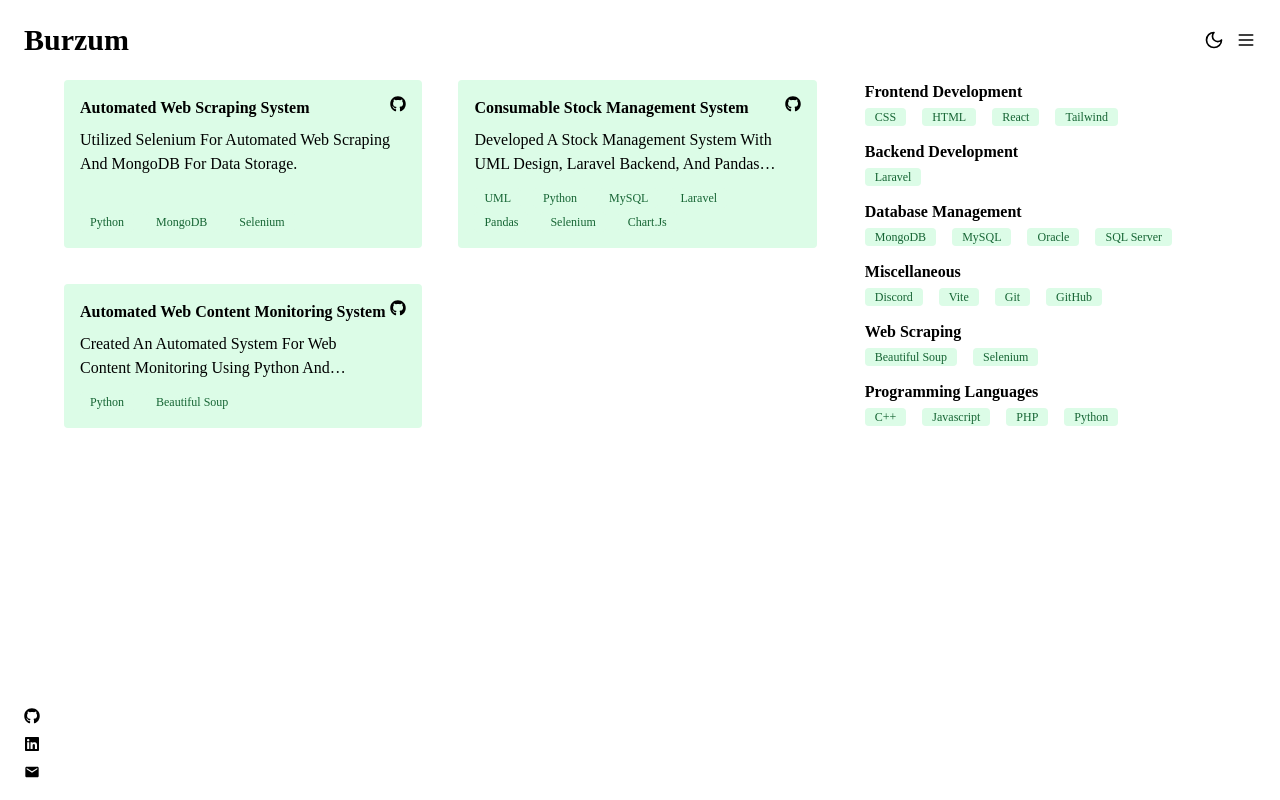
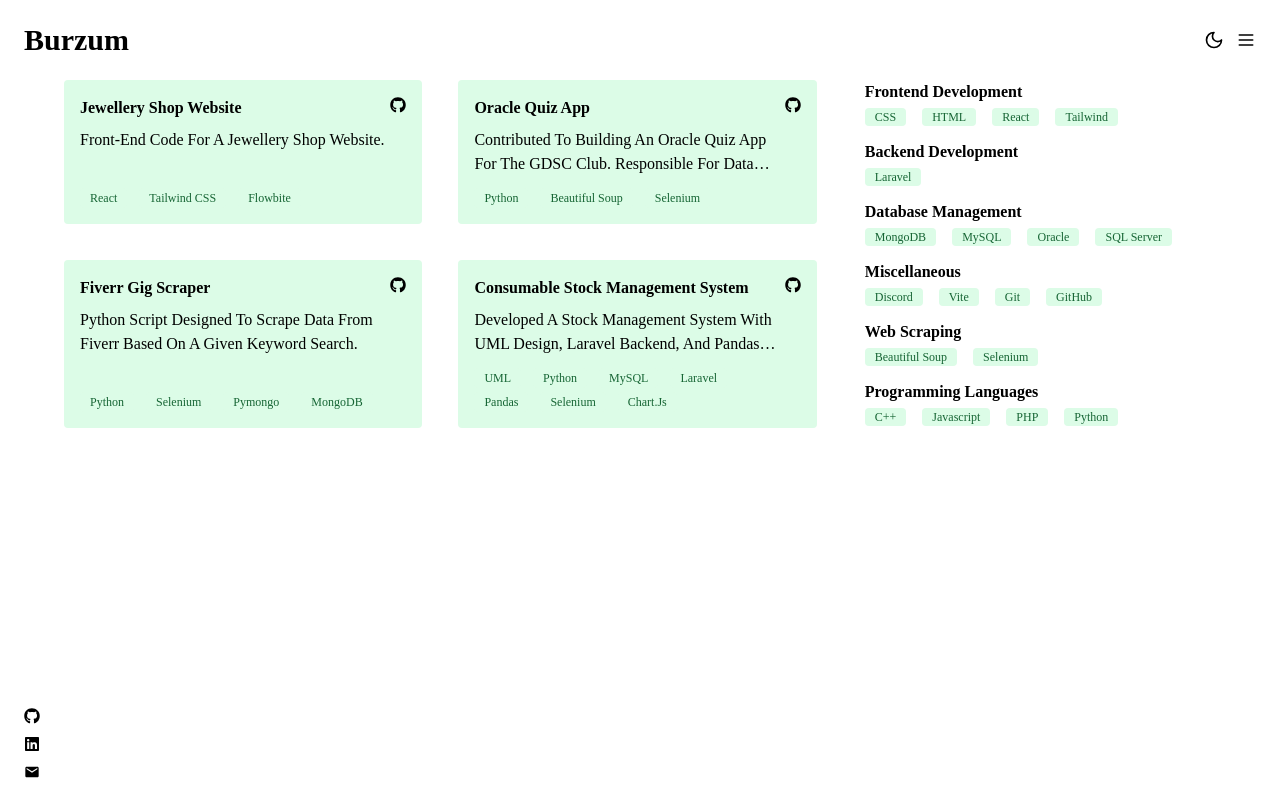
Before and after one commit to yemery/my-portfolio, a React (Vite) app: page /projects in a window 1280 px wide. Built offline with nearby package versions, Linux system fonts and the light colour scheme.

Commit message:
Added disabled btn on condition

```diff
--- a/src/assets/data/sitedata.js
+++ b/src/assets/data/sitedata.js
@@ -7,26 +7,45 @@ const navbarItems = [
 
 const projects = [
   {
-    "name": "Automated Web Scraping System",
-    "description": "Utilized Selenium for automated web scraping and MongoDB for data storage.",
-    "tools": ["Python", "MongoDB", "Selenium"],
-    "githubLink": "https://github.com/your_username/automated-web-scraping"
+    name: "Jewellery Shop Website",
+    description:
+      "Front-end code for a Jewellery Shop Website. ",
+    tools: ["React", "Tailwind CSS", "Flowbite"],
+    githubLink: "https://github.com/yemery/bijou-site",
   },
   {
-    "name": "Consumable Stock Management System",
-    "description": "Developed a stock management system with UML design, Laravel backend, and Pandas for data handling.",
-    "tools": ["UML", "Python", "MySQL", "Laravel", "Pandas", "Selenium", "Chart.js"],
-    "githubLink": "https://github.com/your_username/consumable-stock-management"
+    name: "Oracle Quiz App",
+    description:
+      "Contributed to building an Oracle Quiz App for the GDSC club. Responsible for data scraping from various sources .",
+    tools: ["Python", "Beautiful Soup", "Selenium"],
+    githubLink: "https://github.com/gdsc-club/oracle-quiz-app",
+  },
+
+  {
+    name: "Fiverr Gig Scraper",
+    description:
+      "Python script designed to scrape data from Fiverr based on a given keyword search.",
+    tools: ["Python", "Selenium", "Pymongo", "MongoDB"],
+    githubLink: "",
   },
   {
-    "name": "Automated Web Content Monitoring System",
-    "description": "Created an automated system for web content monitoring using Python and Beautiful Soup.",
-    "tools": ["Python", "Beautiful Soup"],
-    "githubLink": "https://github.com/your_username/automated-web-content-monitoring"
-  }
-];
+    name: "Consumable Stock Management System",
+    description:
+      "Developed a stock management system with UML design, Laravel backend, and Pandas for data handling.",
+    tools: [
+      "UML",
+      "Python",
+      "MySQL",
+      "Laravel",
+      "Pandas",
+      "Selenium",
+      "Chart.js",
+    ],
+    githubLink: "",
+  },
 
 
+];
 
 const educationHistory = [
   {
@@ -48,7 +67,7 @@ const educationHistory = [
 const experience = [
   {
     position: "Web App Developer Intern",
-    company: "Al Omrane",
+    company: "Al Omrane Rabat-Salé-Kenitra",
     location: "Rabat, Rabat-Salé-Kenitra, Morocco",
     duration: "Mar 2023 - Apr 2023",
     description:
@@ -71,31 +90,31 @@ const experience = [
   },
 ];
 
-const skills=[
+const skills = [
   {
-    "category": "Frontend Development",
-    "skills": ["CSS", "HTML", "React", "Tailwind"]
+    category: "Frontend Development",
+    skills: ["CSS", "HTML", "React", "Tailwind"],
   },
   {
-    "category": "Backend Development",
-    "skills": ["Laravel"]
+    category: "Backend Development",
+    skills: ["Laravel"],
   },
   {
-    "category": "Database Management",
-    "skills": ["MongoDB", "MySQL", "Oracle", "SQL Server"]
+    category: "Database Management",
+    skills: ["MongoDB", "MySQL", "Oracle", "SQL Server"],
   },
   {
-    "category": "Miscellaneous",
-    "skills": ["Discord", "Vite", "Git", "GitHub"]
+    category: "Miscellaneous",
+    skills: ["Discord", "Vite", "Git", "GitHub"],
   },
   {
-    "category": "Web Scraping",
-    "skills": ["Beautiful Soup", "Selenium"]
+    category: "Web Scraping",
+    skills: ["Beautiful Soup", "Selenium"],
   },
   {
-    "category": "Programming Languages",
-    "skills": ["C++", "Javascript", "PHP", "Python"]
-  }
-]
+    category: "Programming Languages",
+    skills: ["C++", "Javascript", "PHP", "Python"],
+  },
+];
 
-export { navbarItems, projects, educationHistory,experience,skills };
+export { navbarItems, projects, educationHistory, experience, skills };
--- a/src/components/ProjectCard.jsx
+++ b/src/components/ProjectCard.jsx
@@ -20,10 +20,14 @@ const ProjectCard = (props) => {
         </div>
       </div>
       <div className="text-right rounded">
-        <Link to={props.githubLink}>
-          {" "}
+        <button
+          onClick={() => {
+            window.open(props.githubLink, "_blank");
+          }}
+          disabled={props.githubLink === ""}
+        >
           <FaGithub />{" "}
-        </Link>
+        </button>
       </div>
     </div>
   );
--- a/src/pages/Resume.jsx
+++ b/src/pages/Resume.jsx
@@ -12,7 +12,7 @@ const Resume = () => {
           {educationHistory.map((education, index) => (
             // <TimeLine key={index} {...education}  />
             <li className="mb-10 ms-4" key={index}>
-              <div className="absolute w-3 h-3 bg-gray-200 rounded-full mt-1.5 -start-1.5 border border-white dark:border-gray-900 dark:bg-gray-700"></div>
+              <div className="absolute w-3 h-3 bg-green-200 rounded-full mt-1.5 -start-1.5 border border-white dark:border-gray-900 dark:bg-gray-700"></div>
               <time className="mb-1 text-sm font-normal leading-none text-gray-400 dark:text-gray-500">
                 {education.dates}
               </time>
@@ -34,7 +34,7 @@ const Resume = () => {
           {experience.map((experience, index) => (
             // <TimeLine key={index} {...education}  />
             <li className="mb-10 ms-4" key={index}>
-              <div className="absolute w-3 h-3 bg-gray-200 rounded-full mt-1.5 -start-1.5 border border-white dark:border-gray-900 dark:bg-gray-700"></div>
+              <div className="absolute w-3 h-3 bg-green-200 rounded-full mt-1.5 -start-1.5 border border-white dark:border-gray-900 dark:bg-gray-700"></div>
               <h3 className="text-lg font-semibold text-gray-900 dark:text-white">
                 {experience.position}
               </h3>
```
